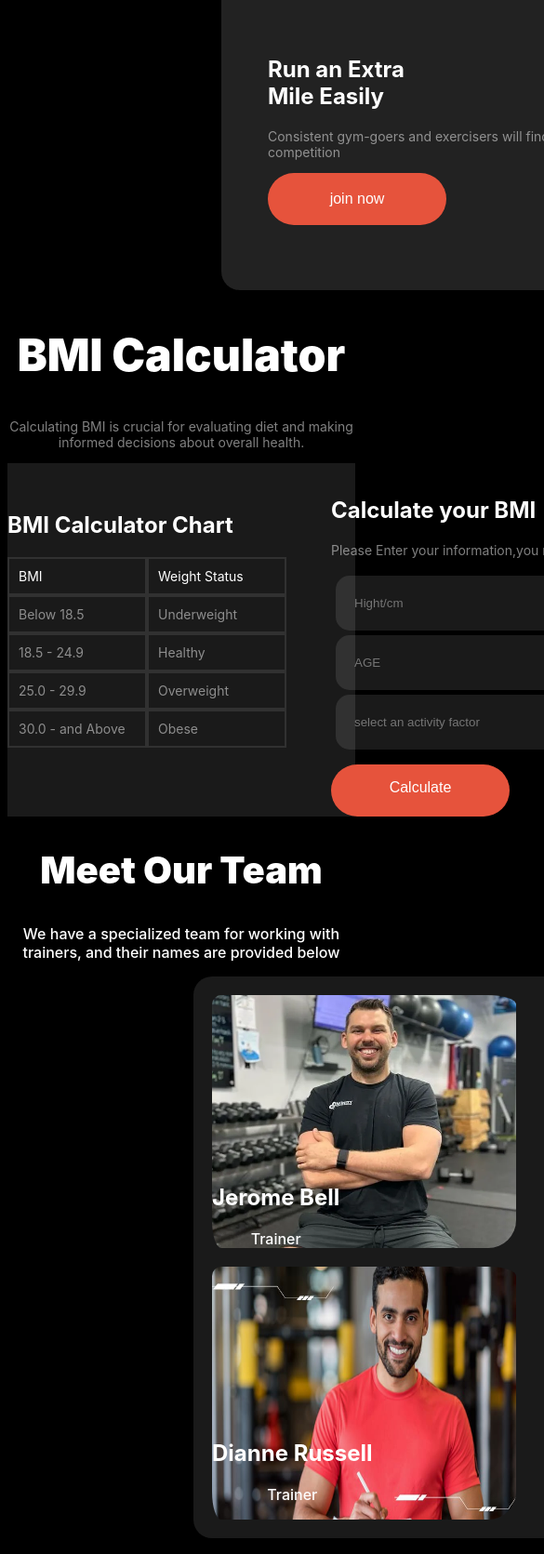
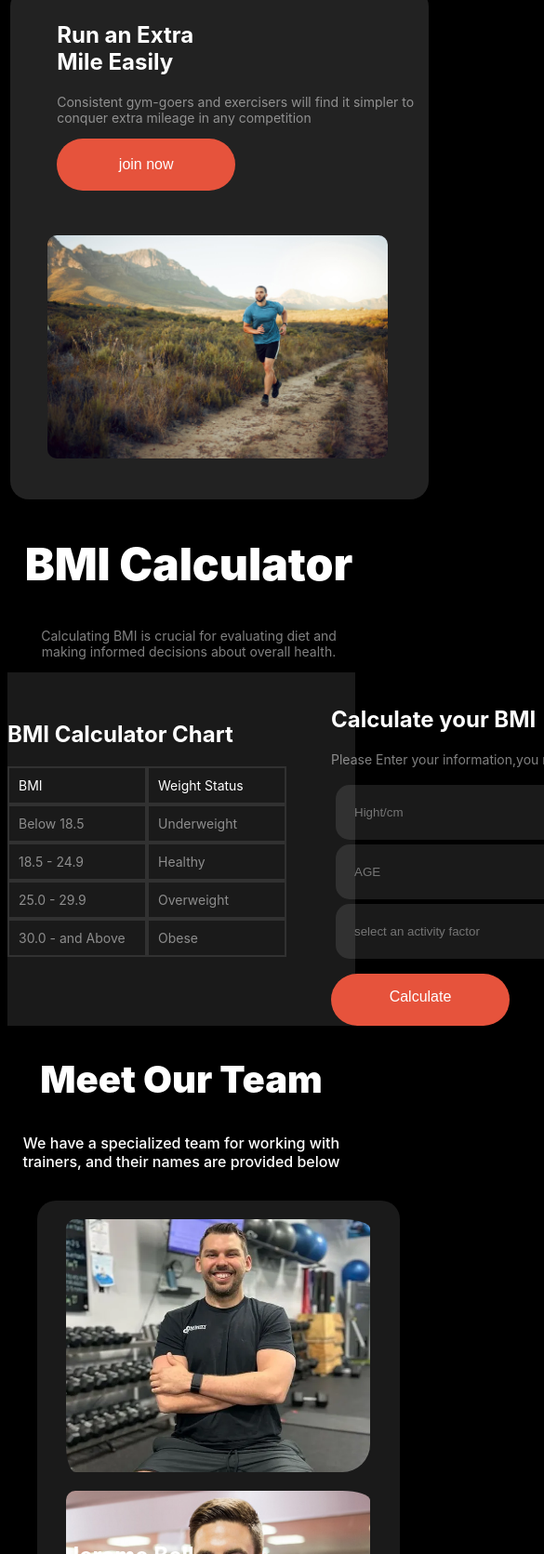
Before and after one commit to Tahsina2226/tahsina, a plain HTML site: page index.html in a window 390 px wide. Shown: the part 3422-5093 px from the top of the page at 93% size, 585 px wide, since content can reach past the window. Drawn offline with Linux system fonts and the light colour scheme.

Commit message:
meet our team responsive part

```diff
--- a/styles/ind.css
+++ b/styles/ind.css
@@ -286,7 +286,27 @@
     padding-top: 40px;
 
 }
+@media screen and (max-width:576px) {
+        .Run_part{
+            flex-direction: column;
+            margin-top: 1rem;
+            width: 450px;
+            height: 550px;
+            margin-left: 0.2rem;
 
+
+        }
+
+        .Mile_Easily_con {
+            margin-top: 1rem;
+        }
+
+        .run_pictue{
+            margin-top: 0.5rem;
+            margin-left: 1rem;
+        }
+
+    }
 .src {
     width: 100%;
     border-radius: 10px;
@@ -299,6 +319,13 @@
 .bmi_heade {
     font-size: 48px;
     font-weight: 900;
+}
+
+
+@media screen and (max-width:576px) {
+    .bmi {
+        margin-left: 1rem;
+    }
 }
 
 .ekta {
@@ -372,6 +399,8 @@
 
 
 }
+
+
 
 .Me {
     text-align: center;
@@ -454,6 +483,64 @@
 
 }
 
+@media screen and (max-width:576px) {
+    .traine-1 {
+        width: 390px;
+        margin-left: 2rem;
+        height: 1850px;
+        margin-top: 1rem;
+
+    }
+
+    .traine-0{
+        grid-template-columns: repeat(1, 1fr);
+        margin-top: 2rem;
+        margin-left: 0.7rem;
+
+    }
+
+    .traine1_name{
+        position: absolute;
+        bottom: 1300px;
+        left: 20px;
+
+
+    }
+
+    .traine2_name{
+        position: absolute;
+        bottom: 1200px;
+        left: 20px;
+    }
+
+    .traine3_name{
+        position: absolute;
+        bottom: 900px;
+        left: 20px;
+    }
+
+    .traine4_name{
+        position: absolute;
+        bottom: 600px;
+        left: 20px;
+    }
+
+    .traine5_name{
+        position: absolute;
+        bottom: 300px;
+        left: 20px;
+    }
+
+    .traine6_name {
+        position: absolute;
+        bottom: 2px;
+        left: 20px;
+
+    }
+
+
+}
+
 .footer1 {
     margin-top: 20px;
     background: rgba(255, 255, 255, 0.1);
```
